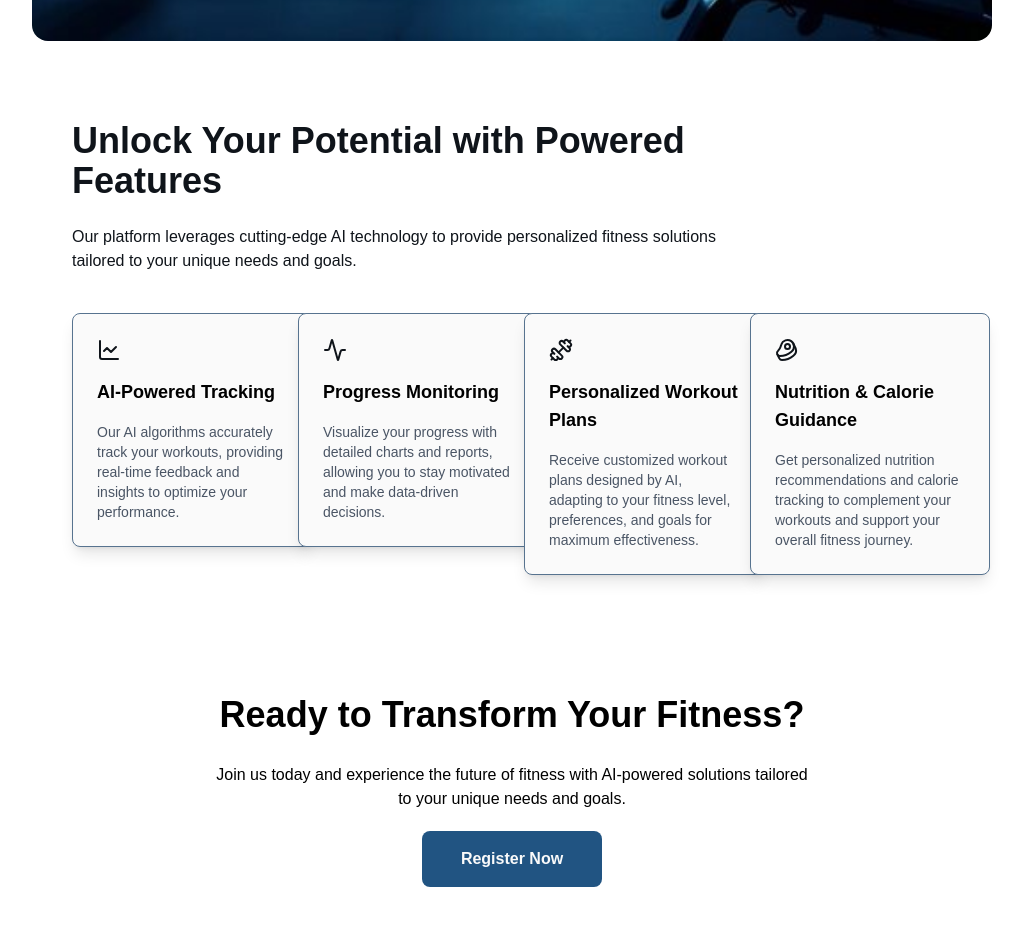
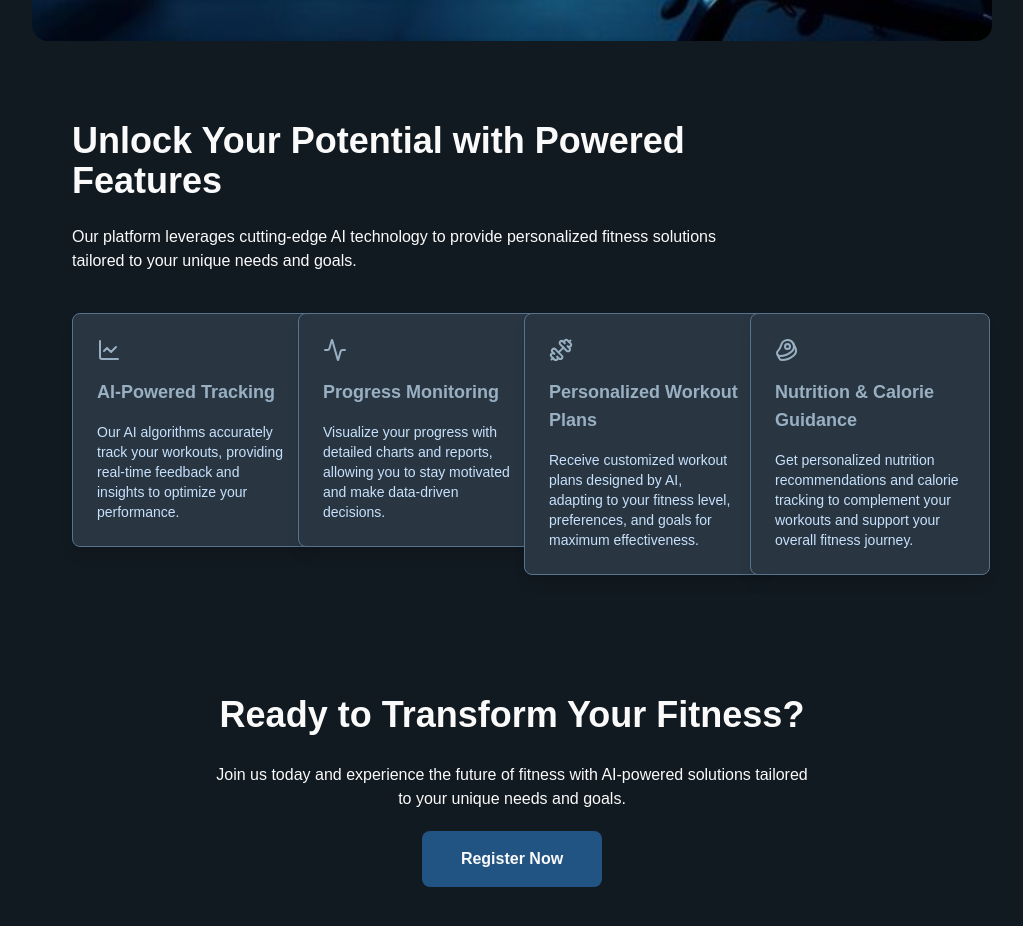
Before and after one commit to Omar-205/React-project, a React (Vite) app: page / in a window 1280 px wide. Shown: the part 720-1646 px from the top of the page, without its empty margins (128-1151 px from the left). Built offline with nearby package versions, Linux system fonts and the light colour scheme; a web font is replaced by a local one.

Commit message:
Edit : dark theme landing

```diff
--- a/src/components/LandingCard.tsx
+++ b/src/components/LandingCard.tsx
@@ -10,10 +10,10 @@ function LandingCard({ icon , title, description }: LandingCardProps) {
   const IconComponent = icon ? (LucideIcons as any)[icon] : null;
 
   return (
-    <div className="border-text border p-6 rounded-lg shadow-lg bg-white w-[240px]  flex flex-col items-start gap-4">
-      {IconComponent ? <IconComponent className="w-6 h-6 text-black" /> : null}
-      <h3 className="font-bold text-lg">{title}</h3>
-      <p className="text-gray-600 text-sm">{description}</p>
+    <div className="border-text border p-6 rounded-lg shadow-lg bg-white w-[240px]  flex flex-col items-start gap-4 dark:bg-secondary-dark">
+      {IconComponent ? <IconComponent className="w-6 h-6 text-black dark:text-text-dark" /> : null}
+      <h3 className="font-bold text-lg dark:text-text-dark">{title}</h3>
+      <p className="text-gray-600 text-sm dark:text-text-secondary-dark">{description}</p>
     </div>
   );
 }
--- a/src/pages/LandingPage.tsx
+++ b/src/pages/LandingPage.tsx
@@ -46,9 +46,9 @@ function LandingPage() {
   const HeadingText = "Revolutionize Your Fitness Journey with AI";
 
   return (
-    <div className="flex flex-col items-center">
+    <div className="flex flex-col items-center dark:bg-primary-dark">
       <motion.div
-        className="w-full md:w-[calc(100%-160px)] lg::w-[calc(100%-220px)] xl:w-[calc(100%-320px)] 2xl:w-[calc(100%-520px)] flex flex-col gap-10"
+        className="w-full md:w-[calc(100%-160px)] lg::w-[calc(100%-220px)] xl:w-[calc(100%-320px)] 2xl:w-[calc(100%-520px)] flex flex-col gap-10 "
         initial="hidden"
         animate="visible"
       >
@@ -98,11 +98,11 @@ function LandingPage() {
           viewport={{ once: true }}
           variants={fadeInUp}
         >
-          <motion.h2 className="text-xl md:text-4xl font-black w-3xs md:w-2xl text-black mb-2">
+          <motion.h2 className="text-xl md:text-4xl font-black w-3xs md:w-2xl text-black mb-2 dark:text-white">
             Unlock Your Potential with Powered Features
           </motion.h2>
 
-          <motion.p className="font-thin md:w-2xl text-black w-3xs">
+          <motion.p className="font-thin md:w-2xl text-black w-3xs dark:text-white">
             Our platform leverages cutting-edge AI technology to provide personalized fitness solutions
             tailored to your unique needs and goals.
           </motion.p>
@@ -134,8 +134,8 @@ function LandingPage() {
           viewport={{ once: true }}
           variants={fadeInUp}
         >
-          <motion.h2 className="font-black text-4xl mb-2">Ready to Transform Your Fitness?</motion.h2>
-          <motion.p className="font-thin text-center md:w-[600px]">
+          <motion.h2 className="font-black text-4xl mb-2 dark:text-white">Ready to Transform Your Fitness?</motion.h2>
+          <motion.p className="font-thin text-center md:w-[600px] dark:text-white">
             Join us today and experience the future of fitness with AI-powered solutions tailored to your
             unique needs and goals.
           </motion.p>
```
